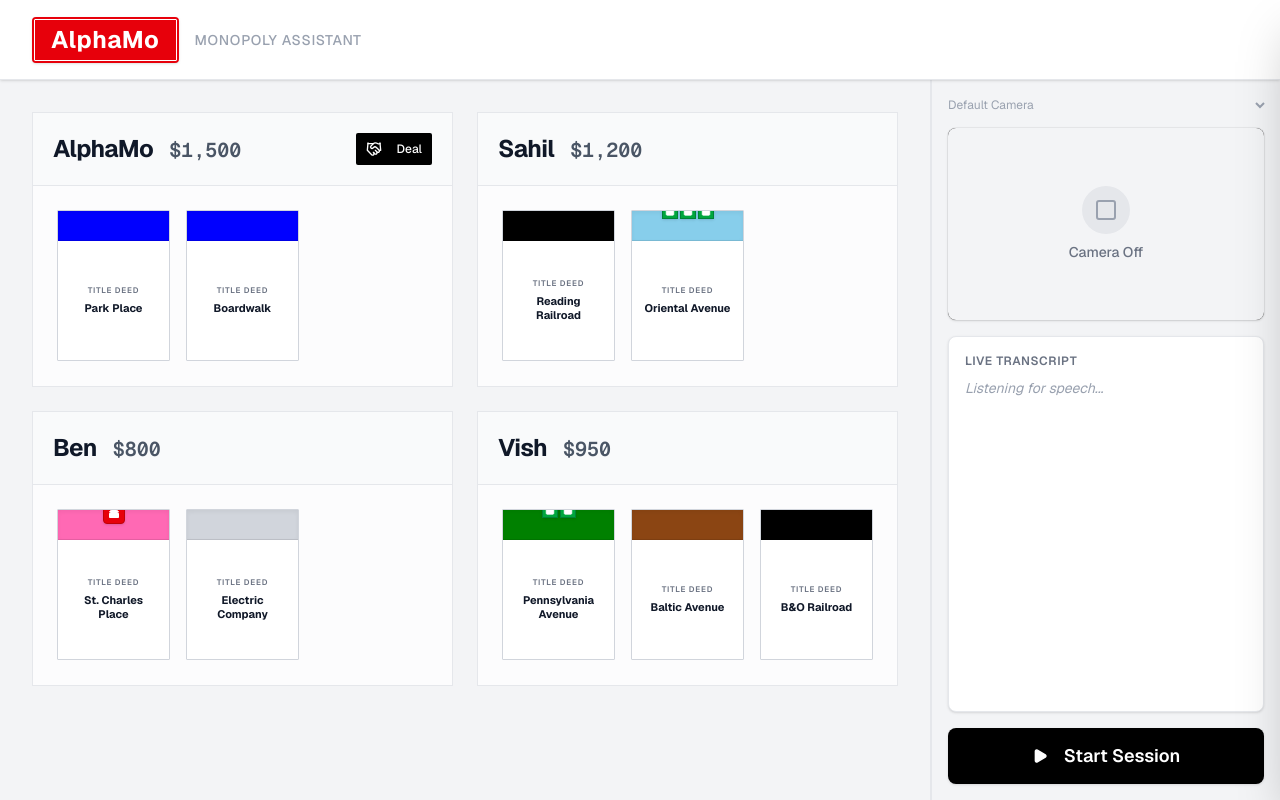
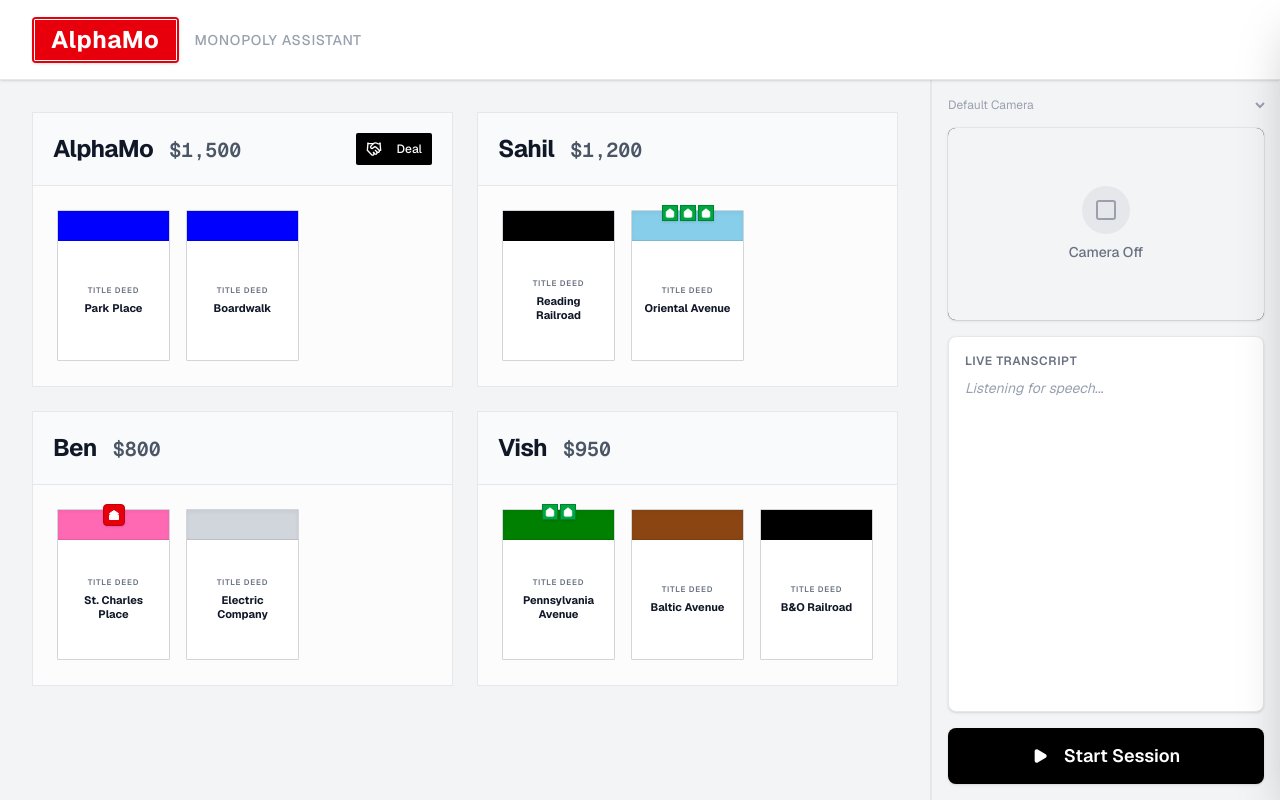
Before and after one commit to sahilmahendrakar/alphamo, a Next.js app: page / in a window 1280 px wide. Built offline with nearby package versions, Linux system fonts and the light colour scheme.

Commit message:
Fix nits

```diff
--- a/app/layout.tsx
+++ b/app/layout.tsx
@@ -31,6 +31,7 @@
   return (
     <html lang="en">
       <body
+        suppressHydrationWarning
         className={`${geistSans.variable} ${geistMono.variable} ${mainFont.variable} antialiased font-[family-name:var(--font-main)]`}
       >
         {children}
--- a/components/game-state-display.tsx
+++ b/components/game-state-display.tsx
@@ -112,10 +112,10 @@
   const colorClass = colorMap[property.colorGroup] || 'bg-gray-200';
 
   return (
-    <div className="w-full aspect-[3/4] bg-white border border-gray-300 flex flex-col text-center relative cursor-default rounded-[1px] overflow-hidden group">
+    <div className="w-full aspect-[3/4] bg-white border border-gray-300 flex flex-col text-center relative cursor-default rounded-[1px] overflow-visible group">
         {/* Houses/Hotels Visual Indicator */}
         {(property.houses > 0 || property.hotels > 0) && (
-            <div className="absolute -top-2 left-1/2 -translate-x-1/2 flex gap-0.5 z-20">
+            <div className="absolute -top-1.5 left-1/2 -translate-x-1/2 flex gap-0.5 z-20">
                 {property.hotels > 0 ? (
                    <div className="bg-red-600 text-white p-1 rounded shadow-sm border border-red-700">
                       <HotelIcon className="w-3 h-3" />
```
